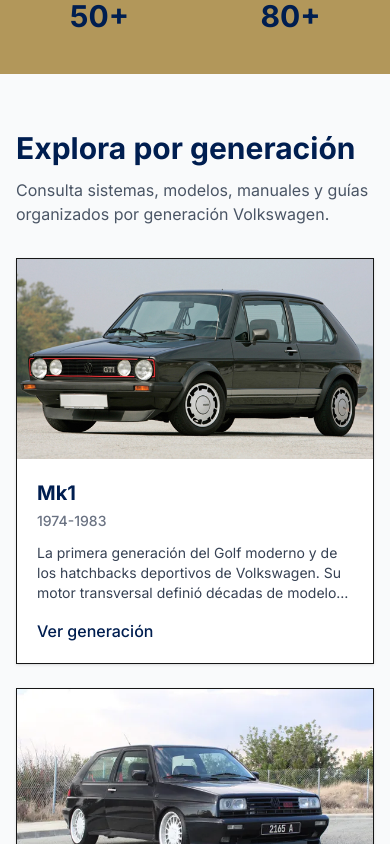
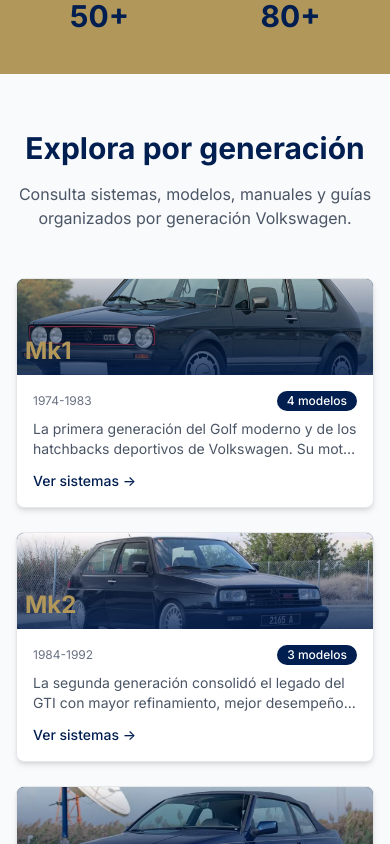
Before and after one commit to rocketbunny22/vw-repo, a Next.js app: page /es-mx in a window 390 px wide. Shown: the part 780-1624 px from the top of the page. Built offline with nearby package versions, Linux system fonts and the light colour scheme; no server answers.

Commit message:
more spanish styling

```diff
--- a/src/app/es-mx/generaciones/[slug]/page.tsx
+++ b/src/app/es-mx/generaciones/[slug]/page.tsx
@@ -65,9 +65,12 @@
         <div className="mx-auto max-w-7xl px-4 sm:px-6 lg:px-8">
           <h2 id="sistemas-generacion-title" className="mb-6 text-2xl font-bold text-vw-blue">Sistemas</h2>
           <div className="grid grid-cols-2 gap-4 md:grid-cols-3 lg:grid-cols-6">
-            {generation.systems.map((system) => (
-              <Link key={system.id} href={toSpanishPath(`/systems/${system.slug}?gen=${generation.slug}`)} className="border bg-white p-5 text-center font-semibold text-vw-blue hover:border-vw-gold">
-                {systemNamesEs[system.slug] || system.name}
+            {generation.systems.map((system, index) => (
+              <Link key={system.id} href={toSpanishPath(`/systems/${system.slug}?gen=${generation.slug}`)} className="block rounded-lg border bg-white p-6 text-center shadow transition-all hover:border-vw-gold hover:shadow-xl">
+                <span className="mx-auto mb-3 flex h-12 w-12 items-center justify-center rounded-full bg-vw-blue text-white">
+                  <span className="font-bold">{index + 1}</span>
+                </span>
+                <span className="font-bold text-vw-dark">{systemNamesEs[system.slug] || system.name}</span>
               </Link>
             ))}
           </div>
@@ -91,8 +94,8 @@
       <section className="bg-white py-12" aria-labelledby="modelos-title">
         <div className="mx-auto max-w-7xl px-4 sm:px-6 lg:px-8">
           <h2 id="modelos-title" className="mb-6 text-2xl font-bold text-vw-blue">Modelos</h2>
-          <ul className="grid grid-cols-1 gap-3 sm:grid-cols-2 md:grid-cols-3">
-            {generation.models.map((model) => <li key={model} className="border bg-gray-50 px-4 py-3 font-medium">{model}</li>)}
+          <ul className="grid grid-cols-1 gap-4 md:grid-cols-3">
+            {generation.models.map((model) => <li key={model} className="flex items-center rounded-lg bg-gray-50 p-4 font-medium">{model}</li>)}
           </ul>
         </div>
       </section>
--- a/src/app/es-mx/guias/page.tsx
+++ b/src/app/es-mx/guias/page.tsx
@@ -6,6 +6,7 @@
 import { generations } from '@/data/generations';
 import { createMetadata } from '@/lib/seo';
 import { difficultyNamesEs, formatTimeEstimateEs, systemNamesEs, toSpanishPath } from '@/lib/localization';
+import BookmarkButton from '@/components/BookmarkButton';
 
 export const metadata: Metadata = createMetadata({
   title: 'Guías de reparación Volkswagen',
@@ -37,17 +38,24 @@
             const translated = spanishGuideContent[guide.slug] || guide;
             const generation = generations.find((item) => item.id === guide.generation);
             return (
-              <article key={guide.id} className="border bg-white p-6 shadow-sm">
-                <div className="mb-3 flex flex-wrap gap-2">
+              <article key={guide.id} className="overflow-hidden rounded-lg border border-gray-200 bg-white shadow-md transition-all hover:shadow-xl">
+                <div className="p-6">
+                  <div className="mb-3 flex items-start justify-between gap-3">
+                    <div className="flex flex-wrap gap-2">
                       <span className="badge badge-blue">{generation?.name}</span>
                       <span className="badge badge-gold">{systemNamesEs[guide.system] || guide.system}</span>
                       <span className="badge bg-gray-100 text-gray-700">{difficultyNamesEs[guide.difficulty] || guide.difficulty}</span>
+                    </div>
+                    <BookmarkButton itemType="guide" itemId={guide.id} />
                   </div>
                   <h2 className="text-xl font-bold text-vw-blue">
                     <Link href={toSpanishPath(`/guides/${guide.slug}`)} className="hover:underline">{translated.title}</Link>
                   </h2>
                   <p className="mt-3 text-sm text-gray-600">Por {guide.author} · {formatTimeEstimateEs(guide.timeEstimate)}</p>
-                <Link href={toSpanishPath(`/guides/${guide.slug}`)} className="mt-5 inline-block font-medium text-vw-blue hover:underline">Leer guía</Link>
+                  <Link href={toSpanishPath(`/guides/${guide.slug}`)} className="mt-5 inline-block font-medium text-vw-blue hover:text-vw-gold">
+                    Leer guía →
+                  </Link>
+                </div>
               </article>
             );
           })}
--- a/src/app/es-mx/page.tsx
+++ b/src/app/es-mx/page.tsx
@@ -4,8 +4,16 @@
 import { generations } from '@/data/generations';
 import { createMetadata } from '@/lib/seo';
 import { generationDescriptionsEs, systemNamesEs, toSpanishPath } from '@/lib/localization';
+import UiIcon, { IconName } from '@/components/UiIcon';
 
-const systems = ['engine', 'suspension', 'brakes', 'electrical', 'transmission', 'body'];
+const systems: Array<{ slug: string; icon: IconName }> = [
+  { slug: 'engine', icon: 'engine' },
+  { slug: 'suspension', icon: 'suspension' },
+  { slug: 'brakes', icon: 'brakes' },
+  { slug: 'electrical', icon: 'electrical' },
+  { slug: 'transmission', icon: 'transmission' },
+  { slug: 'body', icon: 'body' },
+];
 
 export const metadata: Metadata = createMetadata({
   title: 'Manuales, guías y especificaciones Volkswagen',
@@ -54,21 +62,33 @@
 
       <section className="bg-gray-50 py-14" aria-labelledby="generaciones-title">
         <div className="mx-auto max-w-7xl px-4 sm:px-6 lg:px-8">
-          <h2 id="generaciones-title" className="mb-3 text-3xl font-bold text-vw-blue">Explora por generación</h2>
-          <p className="mb-8 max-w-3xl text-gray-600">Consulta sistemas, modelos, manuales y guías organizados por generación Volkswagen.</p>
-          <div className="grid grid-cols-1 gap-6 sm:grid-cols-2 lg:grid-cols-3">
+          <div className="mb-12 text-center">
+            <h2 id="generaciones-title" className="mb-4 text-3xl font-bold text-vw-blue">Explora por generación</h2>
+            <p className="mx-auto max-w-2xl text-gray-600">Consulta sistemas, modelos, manuales y guías organizados por generación Volkswagen.</p>
+          </div>
+          <div className="grid grid-cols-1 gap-6 sm:grid-cols-2 lg:grid-cols-4">
             {generations.map((generation) => (
-              <article key={generation.id} className="overflow-hidden border bg-white shadow-sm">
-                <Image src={generation.image} alt={`${generation.name} Volkswagen`} width={640} height={360} className="aspect-video w-full object-cover" />
-                <div className="p-5">
-                  <h3 className="text-xl font-bold text-vw-blue">{generation.name}</h3>
-                  <p className="mt-1 text-sm font-medium text-gray-500">{generation.years}</p>
-                  <p className="mt-3 line-clamp-3 text-sm text-gray-700">{generationDescriptionsEs[generation.slug]}</p>
-                  <Link href={toSpanishPath(`/generation/${generation.slug}`)} className="mt-4 inline-block font-medium text-vw-blue hover:underline">
-                    Ver generación
-                  </Link>
-                </div>
-              </article>
+              <Link key={generation.id} href={toSpanishPath(`/generation/${generation.slug}`)} className="group">
+                <article className="overflow-hidden rounded-lg border border-gray-200 bg-white shadow-md transition-all hover:-translate-y-1 hover:shadow-xl">
+                  <div className="relative h-24 bg-gradient-to-br from-vw-blue to-vw-blue-light">
+                    <Image src={generation.image} alt={`${generation.name} Volkswagen`} fill className="object-cover" />
+                    <div className="absolute inset-0 bg-gradient-to-t from-vw-blue/80 to-transparent" />
+                    <div className="absolute bottom-2 left-2">
+                      <h3 className="text-2xl font-bold text-vw-gold">{generation.name}</h3>
+                    </div>
+                  </div>
+                  <div className="p-4">
+                    <div className="mb-2 flex items-center justify-between gap-2">
+                      <span className="text-xs text-gray-500">{generation.years}</span>
+                      <span className="badge badge-blue">{generation.models.length} modelos</span>
+                    </div>
+                    <p className="line-clamp-2 text-sm text-gray-600">{generationDescriptionsEs[generation.slug]}</p>
+                    <div className="mt-3 text-sm font-medium text-vw-blue transition-colors group-hover:text-vw-gold">
+                      Ver sistemas →
+                    </div>
+                  </div>
+                </article>
+              </Link>
             ))}
           </div>
         </div>
@@ -76,11 +96,14 @@
 
       <section className="bg-white py-14" aria-labelledby="sistemas-title">
         <div className="mx-auto max-w-7xl px-4 sm:px-6 lg:px-8">
-          <h2 id="sistemas-title" className="mb-8 text-3xl font-bold text-vw-blue">Sistemas del vehículo</h2>
+          <h2 id="sistemas-title" className="mb-8 text-center text-3xl font-bold text-vw-blue">Sistemas del vehículo</h2>
           <div className="grid grid-cols-2 gap-4 md:grid-cols-3 lg:grid-cols-6">
             {systems.map((system) => (
-              <Link key={system} href={toSpanishPath(`/systems/${system}`)} className="border bg-gray-50 p-5 text-center font-semibold text-vw-blue hover:border-vw-gold hover:bg-white">
-                {systemNamesEs[system]}
+              <Link key={system.slug} href={toSpanishPath(`/systems/${system.slug}`)} className="group flex flex-col items-center rounded-lg bg-gray-50 p-6 text-center font-semibold text-vw-blue transition-colors hover:bg-vw-blue hover:text-white">
+                <span className="mb-3 flex h-11 w-11 items-center justify-center rounded-md border border-vw-blue/15 bg-white text-vw-blue group-hover:border-white/30 group-hover:bg-white/10 group-hover:text-white">
+                  <UiIcon name={system.icon} className="h-6 w-6" />
+                </span>
+                {systemNamesEs[system.slug]}
               </Link>
             ))}
           </div>
--- a/src/components/PdfViewer.tsx
+++ b/src/components/PdfViewer.tsx
@@ -25,12 +25,17 @@
 
   return (
     <>
-      <div className="bg-white rounded-lg shadow-md overflow-hidden hover:shadow-lg transition-shadow">
-        <div className="p-4">
-          <div className="flex items-start justify-between gap-3 mb-2">
-            <h3 className="font-bold text-vw-dark">{pdf.title}</h3>
+      <article className="overflow-hidden rounded-lg border border-gray-200 bg-white shadow-md transition-all hover:shadow-xl">
+        <div className="p-6">
+          <div className="mb-3 flex items-start justify-between gap-3">
+            <span className="flex h-12 w-12 shrink-0 items-center justify-center rounded-lg bg-vw-red text-white">
+              <svg className="h-6 w-6" fill="none" viewBox="0 0 24 24" stroke="currentColor" aria-hidden="true">
+                <path strokeLinecap="round" strokeLinejoin="round" strokeWidth={2} d="M7 21h10a2 2 0 002-2V9.414a1 1 0 00-.293-.707l-5.414-5.414A1 1 0 0012.586 3H7a2 2 0 00-2 2v14a2 2 0 002 2z" />
+              </svg>
+            </span>
             <BookmarkButton itemType="pdf" itemId={pdf.id} />
           </div>
+          <h3 className="mb-2 line-clamp-2 font-bold text-vw-dark">{pdf.title}</h3>
           {pdf.description && (
             <p className="text-sm text-gray-600 mb-3 line-clamp-2">{pdf.description}</p>
           )}
@@ -80,7 +85,7 @@
             </a>
           </div>
         </div>
-      </div>
+      </article>
 
       {viewingPdf && (
         <div className="fixed inset-0 bg-black bg-opacity-75 flex items-center justify-center z-50 p-4">
```
Lines whose indentation alone changed are shown as unchanged.
